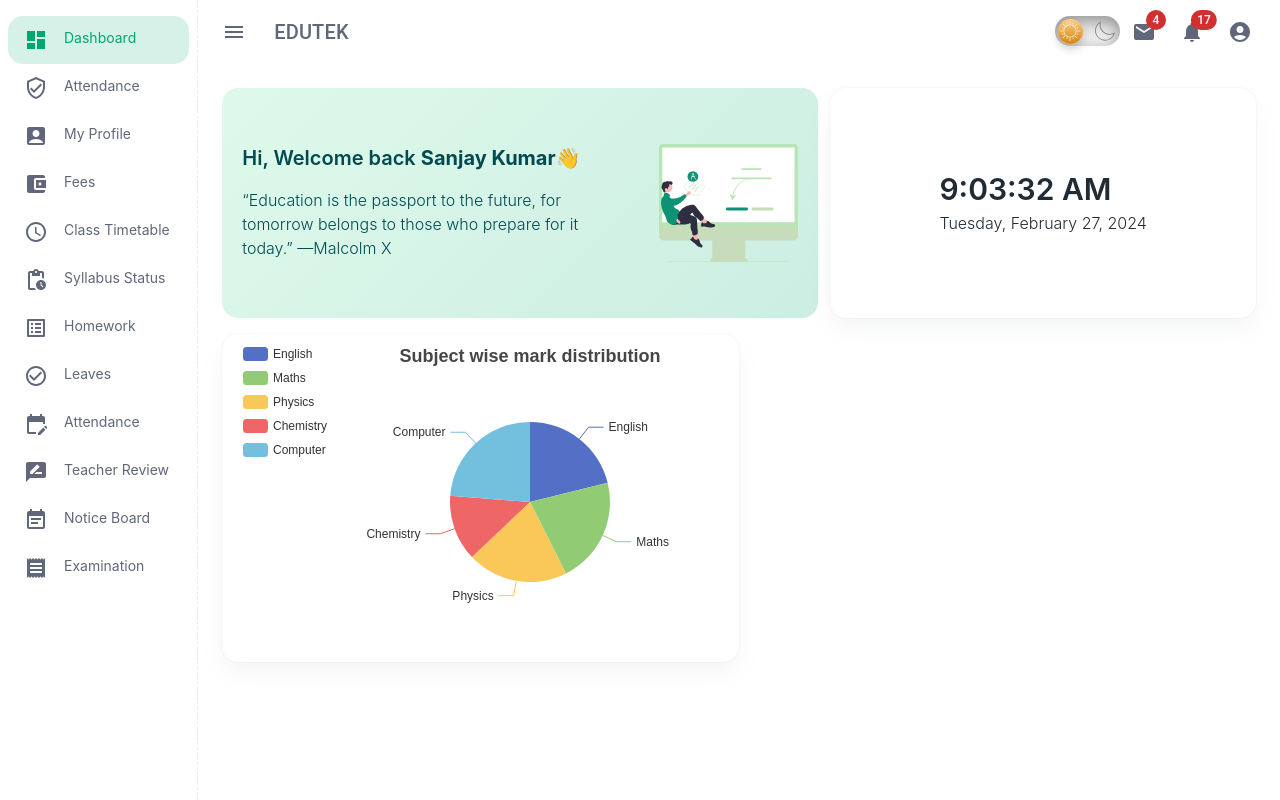
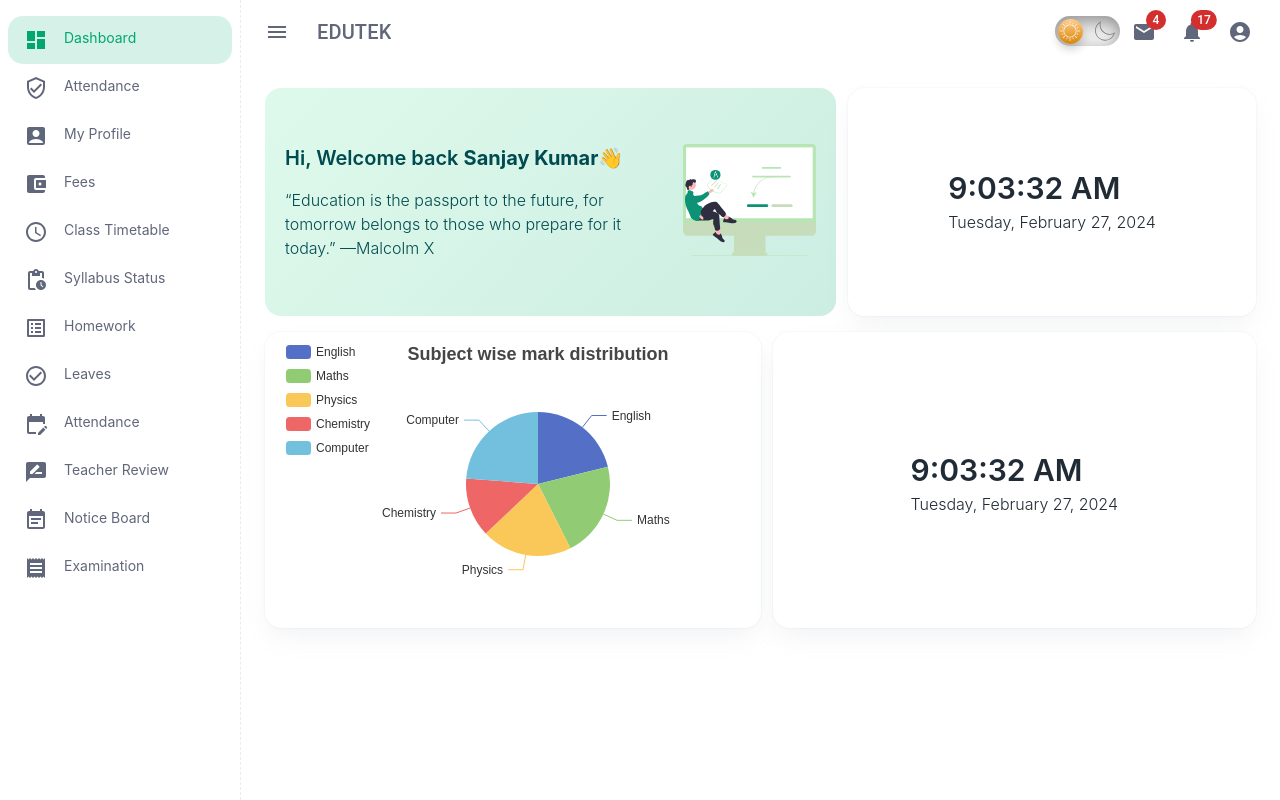
Before and after one commit to sanjayKumar-dev/edutek, a React (Create React App) app: page / in a window 1280 px wide. Built offline with nearby package versions, Linux system fonts and the light colour scheme.

Commit message:
Adjusted the drawer style

```diff
--- a/src/App.css
+++ b/src/App.css
@@ -4,17 +4,16 @@
   color: var(--body_color);
 }
 
-.content-wrapper {
+/* .content-wrapper {
   flex-grow: 1;
-}
+} */
 
 .sidenav {
   width: 0;
-  overflow: hidden;
   transition: width 0.3s ease;
   border-right: 1px dashed rgba(145, 158, 171, 0.2);
 }
 
 .sidenav.open {
-  width: 20rem;
+  width: auto;
 }
--- a/src/App.jsx
+++ b/src/App.jsx
@@ -22,7 +22,7 @@ function App() {
     <DarkthemeContext.Provider value={{ isDarkMode: isDarkTheme, setIsDarkTheme }}>
       <div className="app flex">
         <div className={isSidenavOpen ? "sidenav open" : "sidenav"}>
-          <Sidenav />
+          <Sidenav isOpen={isSidenavOpen} handleSidenav={handleSidenavOpen} />
         </div>
         <div className="content-wrapper">
           <div>
--- a/src/component/chart/PieChart.jsx
+++ b/src/component/chart/PieChart.jsx
@@ -50,7 +50,7 @@ const PieChart = () => {
         }
     }, [isDarkMode])
     return (
-        <div ref={chartRef} style={{ height: '20rem' }} />
+        <div ref={chartRef} style={{ height: '18rem' }} />
     )
 }
 
--- a/src/component/sidenav/Sidenav.css
+++ b/src/component/sidenav/Sidenav.css
@@ -3,3 +3,9 @@
   color: rgb(0, 167, 111);
   background-color: rgba(0, 167, 111, 0.16);
 }
+
+.sidenav-div {
+  background-color: var(--body_background);
+  height: 100%;
+  width: 100%;
+}
--- a/src/component/sidenav/Sidenav.jsx
+++ b/src/component/sidenav/Sidenav.jsx
@@ -1,13 +1,24 @@
 import React, { useState } from 'react'
 import './Sidenav.css'
 import { studentDashboardList } from '../../utils/studentDashboard'
+import { Drawer } from '@mui/material'
 
-const Sidenav = () => {
+const Sidenav = ({ isOpen, handleSidenav }) => {
     const [selected, setSelected] = useState(1)
 
     return (
         <div>
-            <div className='mt-4'>
+            <Drawer open={isOpen} onClose={handleSidenav} variant="persistent"
+                sx={{
+                    width: '240px',
+                    flexShrink: 0,
+                    '& .MuiDrawer-paper': {
+                        width: '240px',
+                        boxSizing: 'border-box',
+                    }
+                }}
+                PaperProps={{ style: { border: 'none' } }}>
+                <div className='pt-4 sidenav-div ' >
                     {studentDashboardList.map((iconObj) => {
                         return (
                             <div className={`flex px-4 py-3 mx-2 cursor-pointer ${selected === iconObj.id ? 'selected-tab' : 'icon'}`} key={iconObj.id} onClick={() => setSelected(iconObj.id)}>
@@ -17,6 +28,7 @@ const Sidenav = () => {
                         )
                     })}
                 </div>
+            </Drawer>
         </div>
     )
 }
--- a/src/component/student/Student.jsx
+++ b/src/component/student/Student.jsx
@@ -19,6 +19,9 @@ const Student = () => {
                 <div className='w-6/12 card-container my-4 px-4 pt-2'>
                     <PieChart />
                 </div>
+                <div className='ms-3 w-6/12 card-container my-4 px-4 pt-2'>
+                    <DayInfo />
+                </div>
             </div>
 
 
```
Lines whose indentation alone changed are shown as unchanged.
